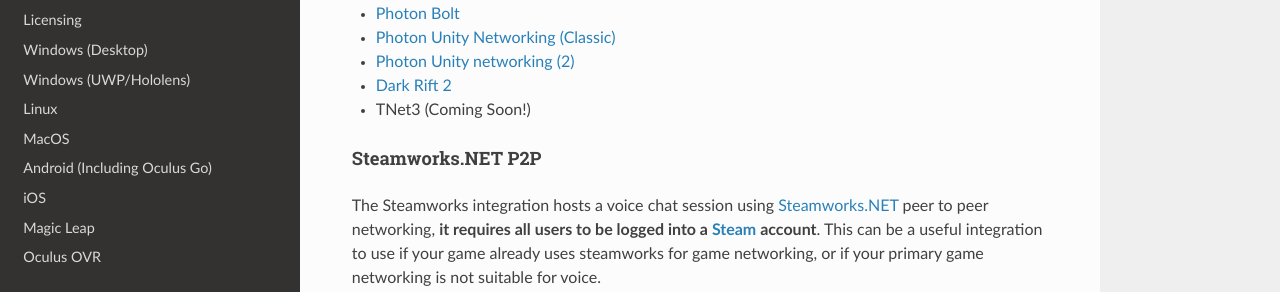
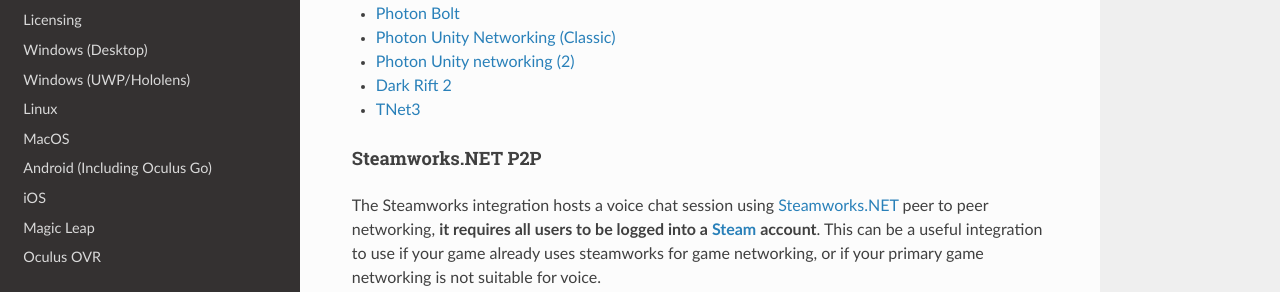
Before and after one commit to Placeholder-Software/Dissonance, an MkDocs documentation site: the page built from docs/Basics/Choosing-A-Network.md, in a window 1280 px wide and 900 px high, scrolled down 513 px. Shown: the part 158-450 px from the top of the window. Built offline with MkDocs 1.6.1, drawn with Linux system fonts in a browser that asks for light colours; old or Windows-style settings are respelled for this version of MkDocs.

Commit message:
Added TNet3 link in network backends docs

```diff
--- a/docs/Basics/Choosing-A-Network.md
+++ b/docs/Basics/Choosing-A-Network.md
@@ -15,7 +15,7 @@
  - [Photon Unity Networking (Classic)](https://assetstore.unity.com/packages/slug/143287?aid=1100lJDF)
  - [Photon Unity networking (2)](https://assetstore.unity.com/packages/slug/143288?aid=1100lJDF)
  - [Dark Rift 2](https://assetstore.unity.com/packages/slug/143293?aid=1100lJDF)
- - TNet3 (Coming Soon!)
+ - [TNet3](https://assetstore.unity.com/packages/tools/integration/dissonance-for-tnet3-154374?aid=1100lJDF)
 
 #### Steamworks.NET P2P
 The Steamworks integration hosts a voice chat session using [Steamworks.NET](https://steamworks.github.io/) peer to peer networking, **it requires all users to be logged into a [Steam](https://store.steampowered.com/) account**. This can be a useful integration to use if your game already uses steamworks for game networking, or if your primary game networking is not suitable for voice.
```
